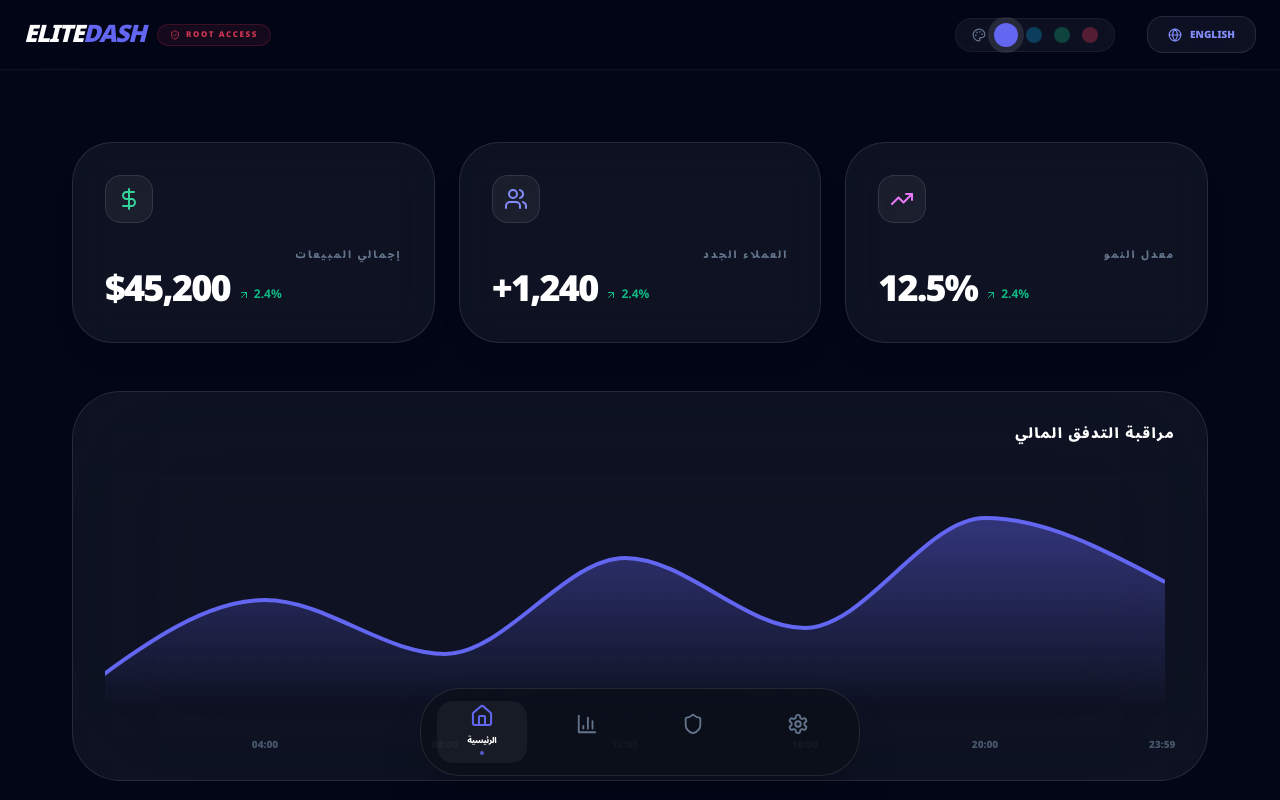
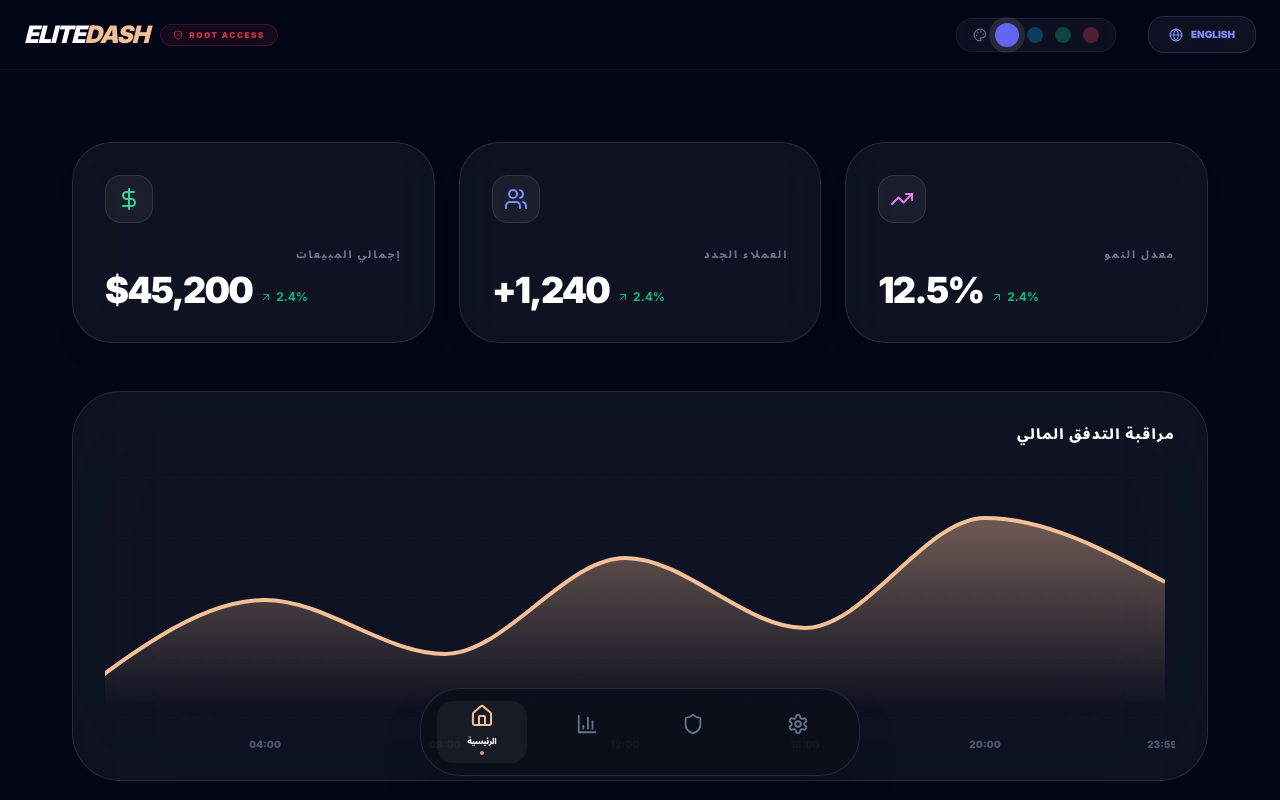
Before and after one commit to marwanalpumu-del/elitedash-modern-dashboard, a React (Vite) app: page / in a window 1280 px wide. Shown: the top 800 px of the page. Built offline with nearby package versions, Linux system fonts and the light colour scheme.

Commit message:
Update index.css

```diff
--- a/src/index.css
+++ b/src/index.css
@@ -1,109 +1,123 @@
 /**
  * @file index.css
- * @version 1.3.0
- * @description Advanced Styling Engine for EliteDash.
- * Optimized for Dynamic Multi-Protocol support and Cross-Platform rendering.
+ * @version 1.5.0
+ * @author EliteDash Team
+ * @description Professional-grade styling engine for high-end React dashboards.
+ * This file implements Glassmorphism, Dynamic Theming, and Smooth Animations.
  */
 
-/* --- 1. TAILWIND CORE DIRECTIVES --- */
+/* --- 1. CORE TAILWIND DIRECTIVES --- */
 @tailwind base;
 @tailwind components;
 @tailwind utilities;
 
-/* --- 2. DYNAMIC COLOR PROTOCOLS ---
-   Using Space-Separated RGB values to allow Tailwind opacity control: bg-primary/50
+/* --- 2. GLOBAL THEME VARIABLES ---
+   Using HSL for better color manipulation and opacity control.
 */
 :root {
-  /* Default: Cyber Purple (Protocol 01) */
-  --primary: 99 102 241; /* Indigo-500 */
-  --accent: 139 92 246;  /* Violet-500 */
+  /* Core Colors (Cyber Purple Default) */
+  --primary: 243 75% 59%;    /* Indigo-500 equivalent */
+  --primary-glow: 243 75% 59% / 0.5;
+  --accent: 263 91% 64%;     /* Violet-500 equivalent */
+
+  /* System Backgrounds */
+  --bg-dark: 222 47% 5%;     /* Deep Slate-950 */
+  --card-bg: 222 47% 10%;    /* Lighter Slate for contrast */
 }
 
-/* Ocean Blue (Protocol 02) */
-[data-theme='ocean'] {
-  --primary: 14 165 233; /* Sky-500 */
-  --accent: 6 182 212;   /* Cyan-500 */
-}
-
-/* Emerald Green (Protocol 03) */
-[data-theme='emerald'] {
-  --primary: 16 185 129; /* Emerald-500 */
-  --accent: 34 197 94;   /* Green-500 */
-}
-
-/* Emergency Rose (Protocol 04) */
-[data-theme='rose'] {
-  --primary: 244 63 94;  /* Rose-500 */
-  --accent: 225 29 72;   /* Rose-600 */
-}
-
-/* --- 3. GLOBAL RESET & BASE STYLES --- */
+/* --- 3. BASE STYLES & RESETS --- */
 @layer base {
   html {
-    scroll-behavior: smooth;
+    @apply scroll-smooth;
     -webkit-tap-highlight-color: transparent;
   }
 
   body {
+    @apply bg-[#020617] text-slate-300 antialiased selection:bg-indigo-500/30;
     margin: 0;
     padding: 0;
     min-height: 100vh;
-    background-color: #020617; /* Slate-950 Core */
-    color: #cbd5e1;
-    /* High-fidelity typography stack */
-    font-family: 'Inter', system-ui, -apple-system, sans-serif;
-    -webkit-font-smoothing: antialiased;
-    -moz-osx-font-smoothing: grayscale;
+    font-family: 'Inter', 'Noto Sans Arabic', system-ui, -apple-system, sans-serif;
     overflow-x: hidden;
   }
 
-  /* Support for Arabic typography */
-  .font-sans-ar {
-    font-family: 'Noto Sans Arabic', system-ui, sans-serif;
+  /* Typography optimization for Dashboard readability */
+  h1, h2, h3, h4 {
+    @apply text-white font-bold tracking-tight;
   }
 }
 
-/* --- 4. CUSTOM SCROLLBAR (Cyber-Minimalist) --- */
+/* --- 4. PROFESSIONAL SCROLLBAR (Minimalist Design) --- */
 ::-webkit-scrollbar {
-  width: 5px;
+  @apply w-1.5;
 }
 
 ::-webkit-scrollbar-track {
-  background: transparent;
+  @apply bg-transparent;
 }
 
 ::-webkit-scrollbar-thumb {
-  background: rgba(255, 255, 255, 0.03);
-  border-radius: 20px;
+  @apply bg-white/5 rounded-full border-2 border-transparent bg-clip-content;
 }
 
 ::-webkit-scrollbar-thumb:hover {
-  background: rgb(var(--primary) / 0.5);
+  @apply bg-white/20;
 }
 
-/* --- 5. COMPONENT ABSTRACTIONS --- */
+/* --- 5. CUSTOM COMPONENT CLASSES --- */
 @layer components {
-  /* Glassmorphism Standard */
+  /* Premium Glassmorphism Panel */
   .glass-panel {
-    @apply bg-white/5 backdrop-blur-3xl border border-white/10 shadow-2xl;
+    @apply bg-white/[0.03] backdrop-blur-2xl border border-white/10
+           shadow-[0_8px_32px_0_rgba(0,0,0,0.37)] transition-all duration-300;
   }
 
-  /* Cybernetic Glow Text */
+  /* High-Performance Neon Glow Effect */
   .text-glow {
-    text-shadow: 0 0 10px rgb(var(--primary) / 0.5);
+    text-shadow: 0 0 15px hsl(var(--primary-glow));
   }
 
-  /* Dynamic Input Fields */
-  .system-input {
-    @apply w-full bg-white/5 border border-white/10 rounded-2xl py-4 px-6
-           text-sm text-white outline-none transition-all duration-300
-           focus:border-primary/50 focus:ring-1 focus:ring-primary/20;
+  /* Interactive Component Hover State */
+  .card-interactive {
+    @apply hover:bg-white/[0.05] hover:border-white/20 hover:-translate-y-1 transition-all duration-300;
   }
 }
 
-/* --- 6. PRINT OPTIMIZATION (B&W Friendly) --- */
+/* --- 6. ANIMATION UTILITIES --- */
+@layer utilities {
+  /* Slow Subtle Tilt for Glowing Elements */
+  @keyframes tilt-slow {
+    0%, 100% { transform: rotate(0deg); }
+    25% { transform: rotate(0.5deg); }
+    75% { transform: rotate(-0.5deg); }
+  }
+
+  .animate-tilt-slow {
+    animation: tilt-slow 8s infinite linear;
+  }
+
+  /* Fade-in Animation for Dynamic Content Loading */
+  .animate-reveal {
+    animation: reveal 0.6s cubic-bezier(0.4, 0, 0.2, 1) forwards;
+  }
+
+  @keyframes reveal {
+    from { opacity: 0; transform: translateY(10px); }
+    to { opacity: 1; transform: translateY(0); }
+  }
+}
+
+/* --- 7. RTL SUPPORT (Arabic Optimization) --- */
+[dir='rtl'] .font-sans-ar {
+  font-family: 'Noto Sans Arabic', sans-serif;
+  letter-spacing: 0; /* Reset letter spacing for Arabic scripts */
+}
+
+/* --- 8. PRINT SETTINGS (Accessibility Compliance) --- */
 @media print {
-  .no-print { display: none !important; }
-  body { background: white !important; color: black !important; }
-  .glass-panel { border: 1px solid #cbd5e1 !important; backdrop-filter: none !important; }
+  .glass-panel {
+    @apply border-slate-200 shadow-none bg-white text-black;
+    backdrop-filter: none !important;
+  }
+  .no-print { @apply hidden; }
 }
```
